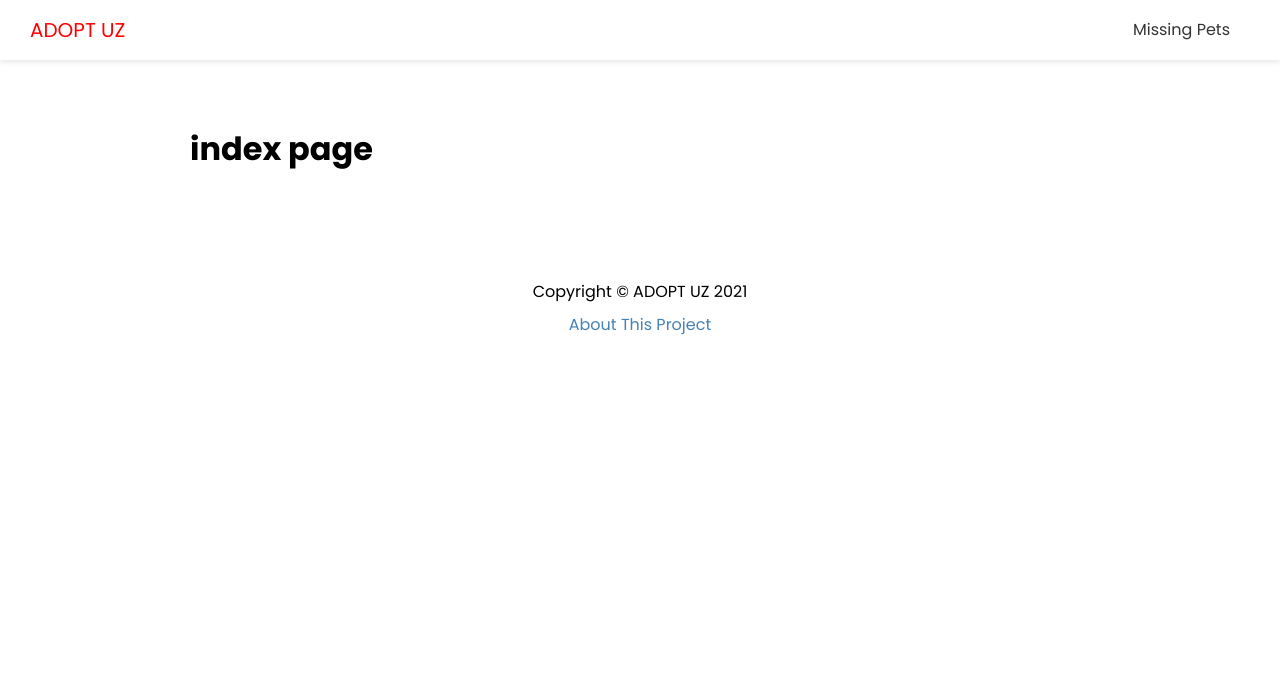
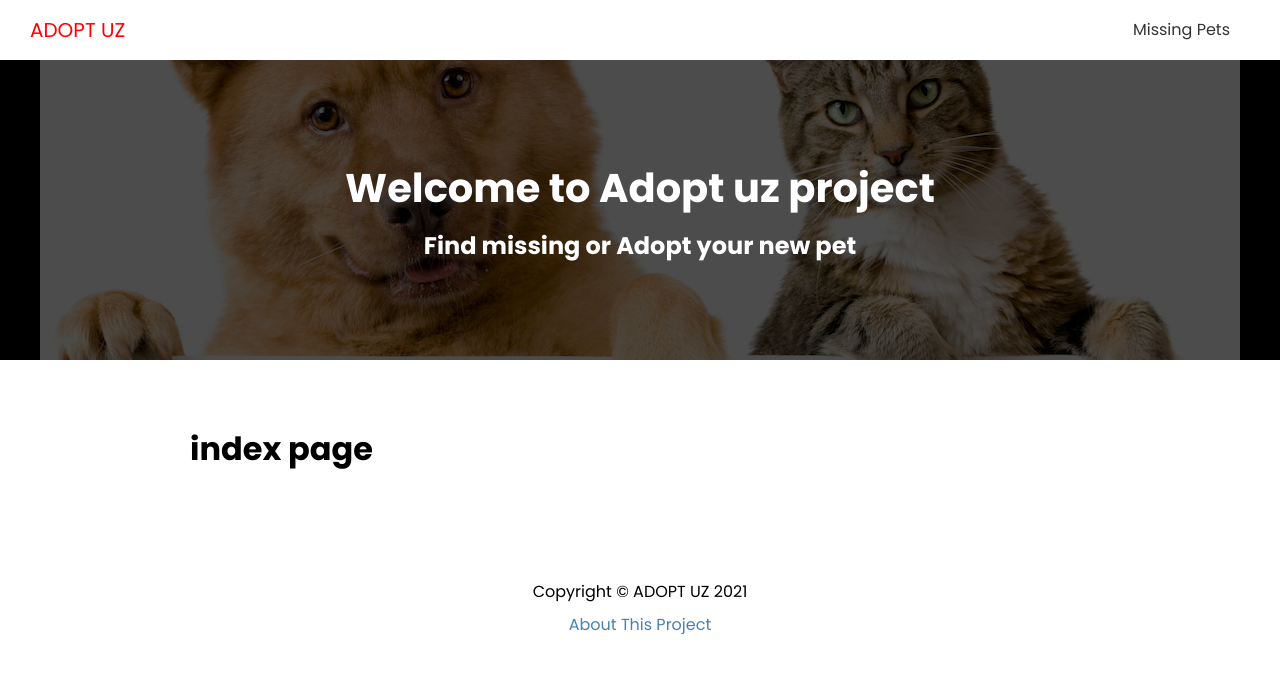
Before and after one commit to sagdish/adoptme-front, a Next.js app: page / in a window 1280 px wide. Shown: the top 674 px of the page. Built offline with nearby package versions, Linux system fonts and the light colour scheme.

Commit message:
relative paths, presentational components

```diff
--- a/components/Footer.js
+++ b/components/Footer.js
@@ -1,5 +1,5 @@
 import Link from 'next/link'
-import styles from '../styles/Footer.module.css'
+import styles from '@/styles/Footer.module.css'
 
 export default function Footer() {
   return (
--- a/components/Header.js
+++ b/components/Header.js
@@ -1,5 +1,5 @@
 import Link from 'next/link'
-import styles from '../styles/Header.module.css'
+import styles from '@/styles/Header.module.css'
 
 export default function Header() {
   return (
--- a/components/Layout.js
+++ b/components/Layout.js
@@ -1,9 +1,13 @@
 import Head from 'next/head'
+import {useRouter} from 'next/router'
 import Header from './Header'
 import Footer from './Footer'
-import styles from '../styles/Layout.module.css'
+import Showcase from './Showcase'
+import styles from '@/styles/Layout.module.css'
 
 export default function Layout({title, keywords, description, children}) {
+  const router = useRouter()
+
   return (
     <div>
       <Head>
@@ -13,6 +17,7 @@
       </Head>
 
       <Header />
+      {router.pathname === '/' && <Showcase />}
       <div className={styles.container}>
         {children}
       </div>
--- /dev/null
+++ b/components/Showcase.js
@@ -0,0 +1,10 @@
+import styles from '@/styles/Showcase.module.css'
+
+export default function Showcase() {
+  return (
+    <div className={styles.showcase}>
+      <h1>Welcome to Adopt uz project</h1>
+      <h2>Find missing or Adopt your new pet</h2>
+    </div>
+  )
+}
--- a/pages/404.js
+++ b/pages/404.js
@@ -1,7 +1,7 @@
 import {FaExclamationTriangle} from 'react-icons/fa'
 import Link from 'next/link'
-import Layout from '../components/Layout'
-import styles from '../styles/404.module.css'
+import Layout from '@/components/Layout'
+import styles from '@/styles/404.module.css'
 
 export default function NotFoundPage() {
   return (
--- a/pages/index.js
+++ b/pages/index.js
@@ -1,5 +1,5 @@
 import Link from 'next/link'
-import Layout from '../components/Layout'
+import Layout from '@/components/Layout'
 
 export default function HomePage() {
   return (
--- a/pages/missing/[slug].js
+++ b/pages/missing/[slug].js
@@ -1,4 +1,4 @@
-import Layout from '../../components/Layout'
+import Layout from '@/components/Layout'
 
 export default function MissingPet() {
   return (
--- a/pages/missing/add.js
+++ b/pages/missing/add.js
@@ -1,4 +1,4 @@
-import Layout from '../../components/Layout'
+import Layout from '@/components/Layout'
 
 export default function AddPetPage() {
   return (
--- a/pages/missing/index.js
+++ b/pages/missing/index.js
@@ -1,4 +1,4 @@
-import Layout from "../../components/Layout"
+import Layout from "@/components/Layout"
 
 export default function MissingPets() {
   return (
--- /dev/null
+++ b/styles/Showcase.module.css
@@ -0,0 +1,31 @@
+.showcase {
+  height: 300px;
+  width: 100%;
+  background: #000 url('/images/dog&cat.jpg') no-repeat center center;
+  color: #fff;
+  position: relative;
+  display: flex;
+  flex-direction: column;
+  align-items: center;
+  justify-content: center;
+  text-align: center;
+}
+
+.showcase::after {
+  content: '';
+  position: absolute;
+  top: 0;
+  left: 0;
+  width: 100%;
+  height: 100%;
+  background-color: rgba(0, 0, 0, 0.7);
+}
+
+.showcase * {
+  z-index: 20;
+}
+
+.showcase h1 {
+  font-size: 40px;
+  margin-bottom: 0;
+}
```
Also changed, not shown: jsconfig.json (added, +9 -0 lines), public/images/dog&cat.jpg (added).
